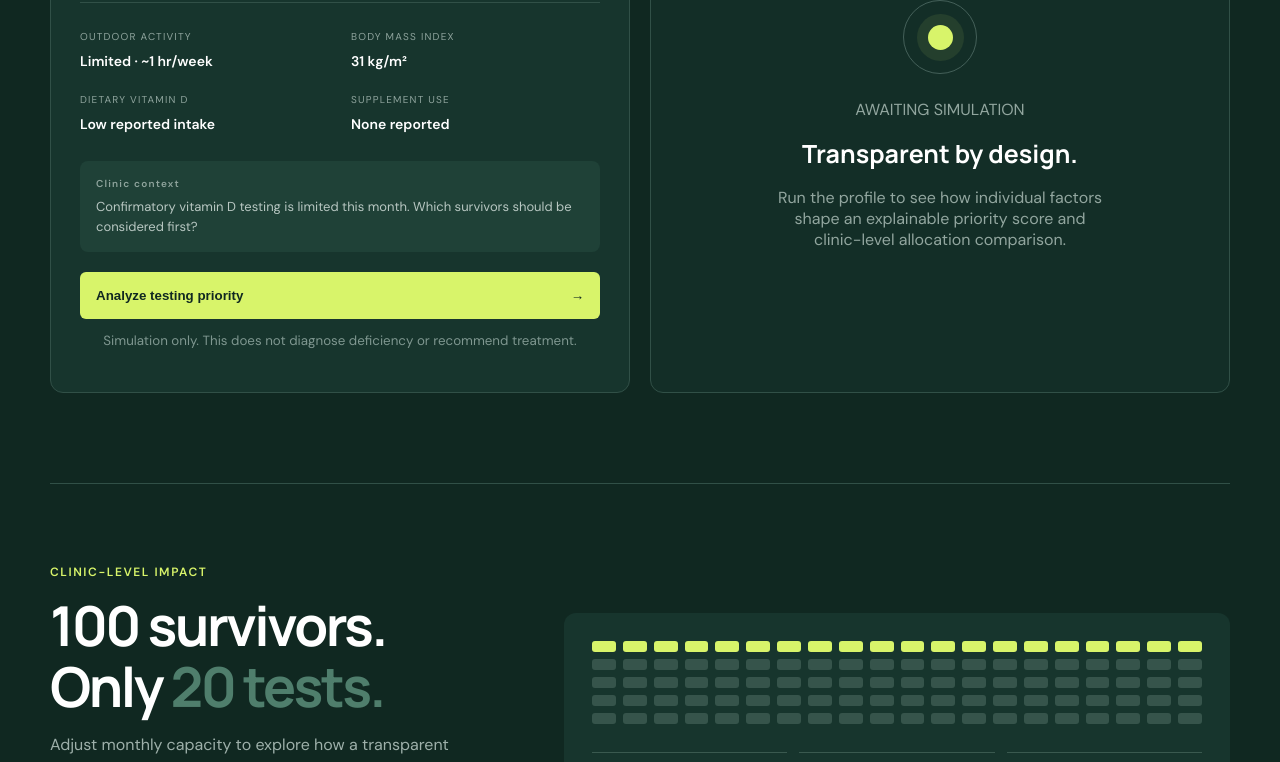
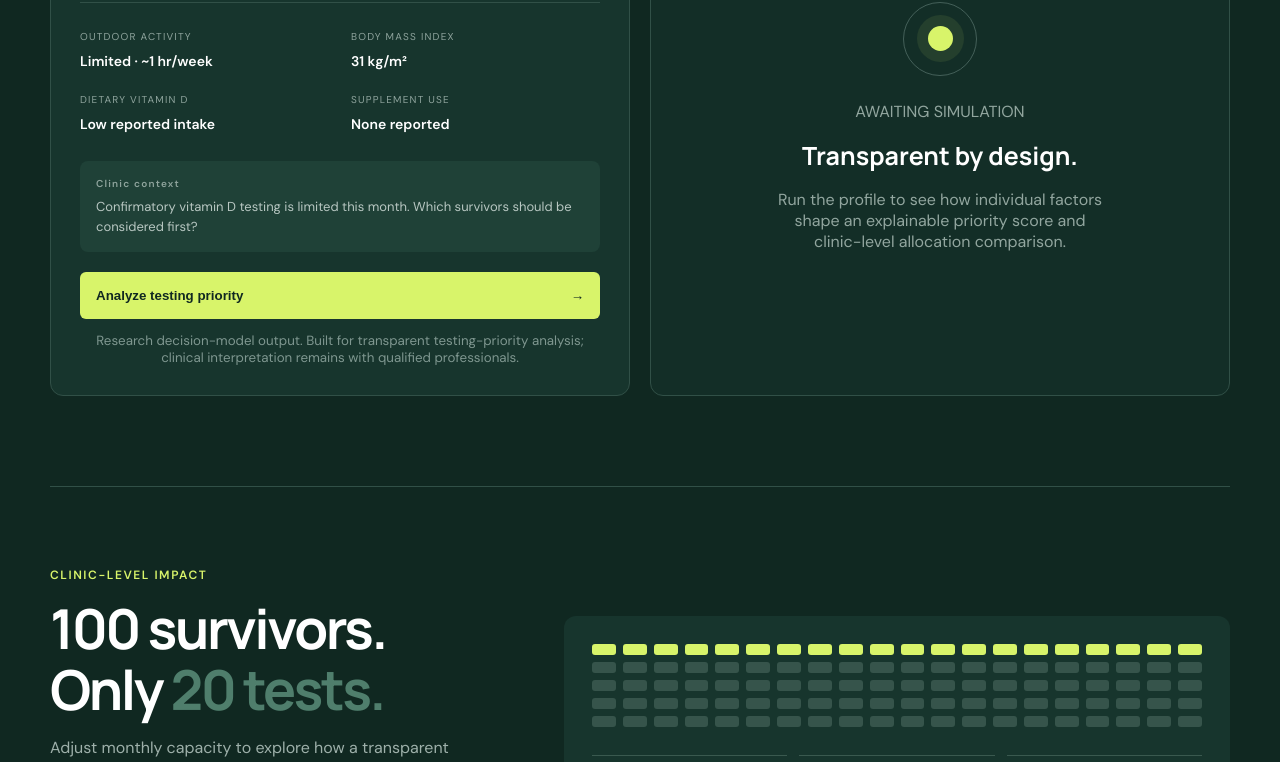
Before and after one commit to gerbenns2006-afk/jubilant-octo-chainsaw, a Next.js app: page / in a window 1280 px wide. Shown: the part 1252-2014 px from the top of the page. Built offline with nearby package versions, Linux system fonts and the light colour scheme.

Commit message:
Clarify research decision-model positioning

```diff
--- a/app/page.tsx
+++ b/app/page.tsx
@@ -52,7 +52,7 @@ export default function Home() {
               <div className="details"><div><small>OUTDOOR ACTIVITY</small><strong>Limited · ~1 hr/week</strong></div><div><small>BODY MASS INDEX</small><strong>31 kg/m²</strong></div><div><small>DIETARY VITAMIN D</small><strong>Low reported intake</strong></div><div><small>SUPPLEMENT USE</small><strong>None reported</strong></div></div>
               <div className="context"><b>Clinic context</b><p>Confirmatory vitamin D testing is limited this month. Which survivors should be considered first?</p></div>
               <button onClick={() => analyze()} disabled={loading}>{loading ? "Analyzing fictional profile…" : "Analyze testing priority"}<span>→</span></button>
-              <small className="disclaimer">Simulation only. This does not diagnose deficiency or recommend treatment.</small>
+              <small className="disclaimer">Research decision-model output. Built for transparent testing-priority analysis; clinical interpretation remains with qualified professionals.</small>
             </article>
 
             <article className={`result-card ${result ? "active" : ""}`} aria-live="polite">
```
